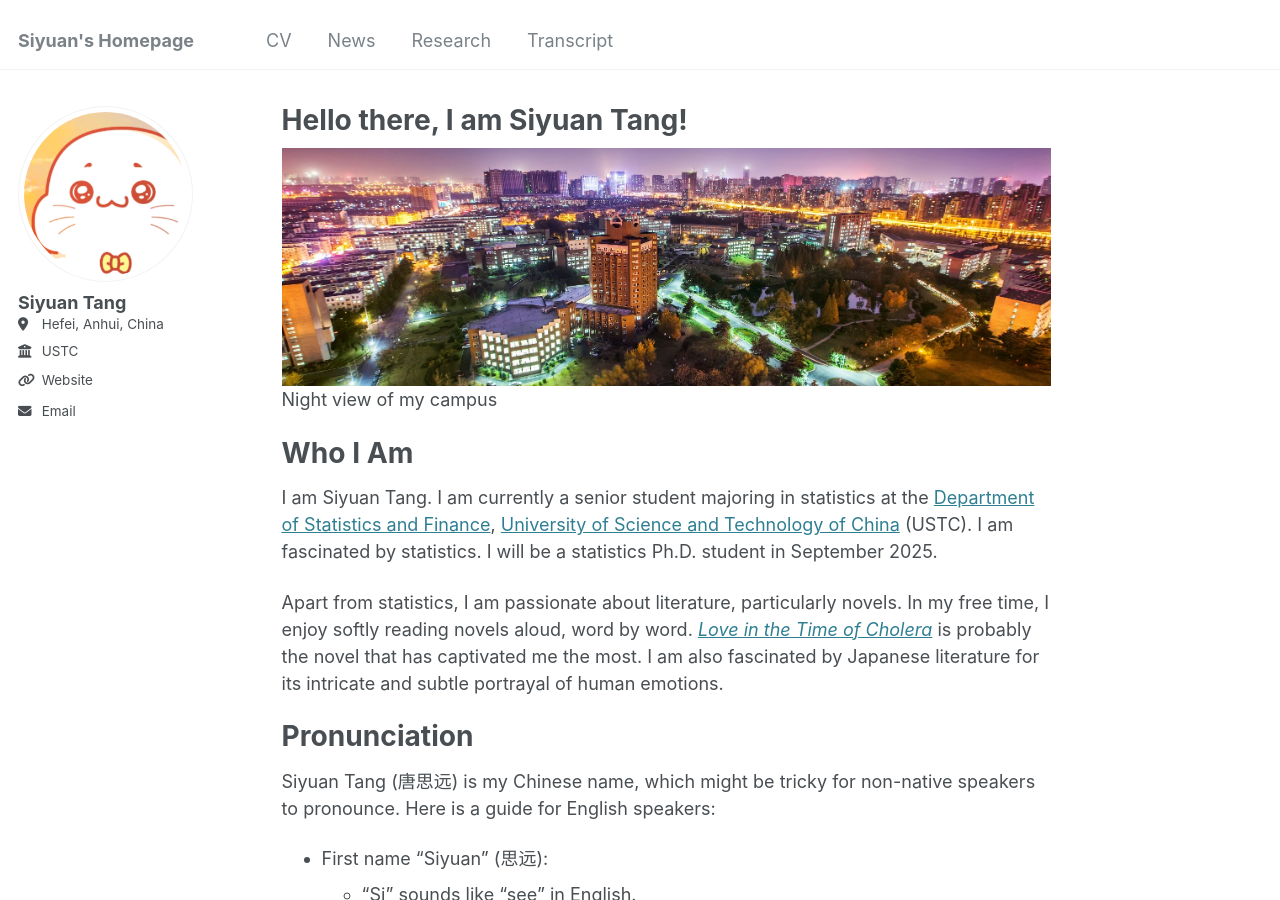
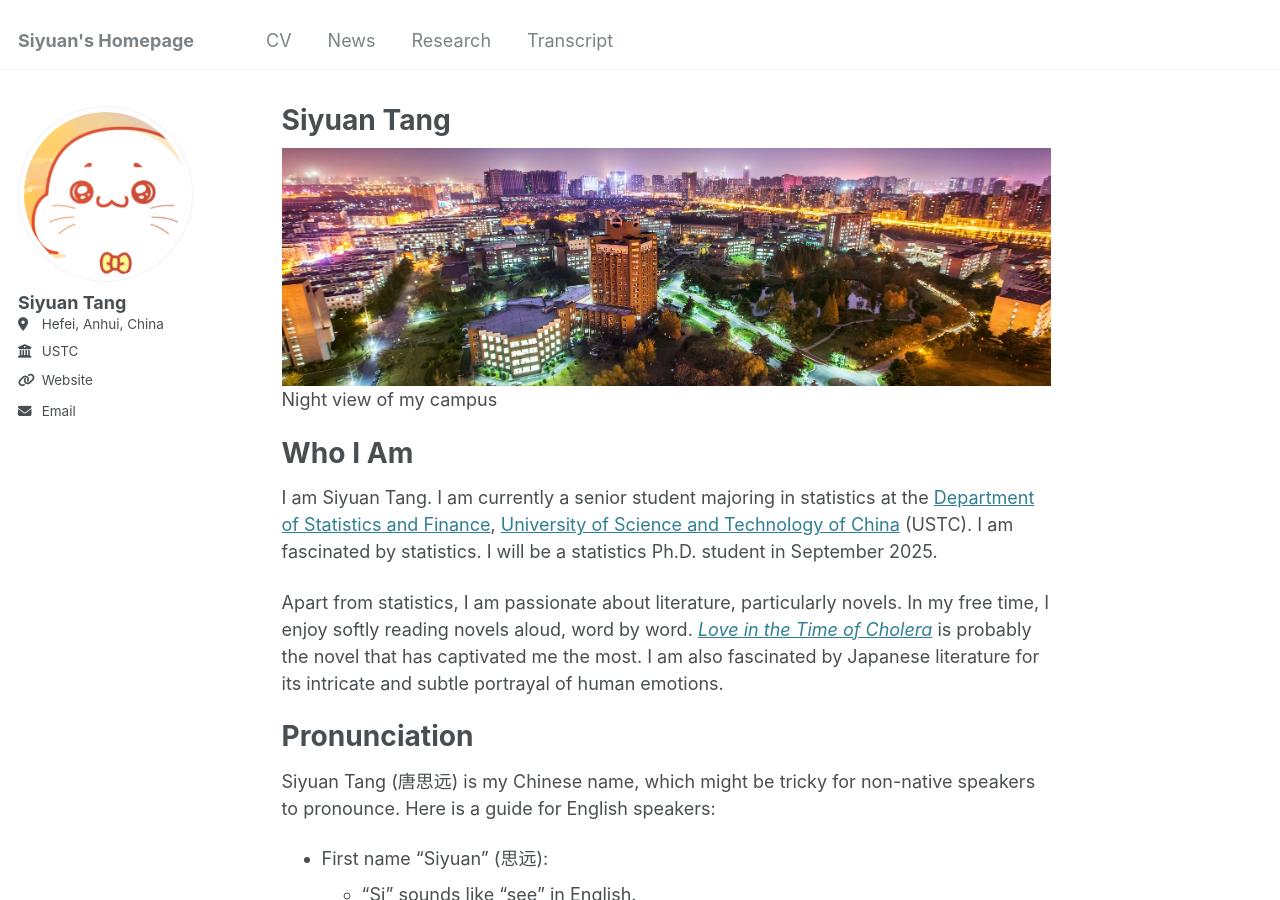
Before and after one commit to jacktangsy/jacktangsy.github.io, a Jekyll site: the page built from _pages/about.md, in a window 1280 px wide and 900 px high. Built offline with Jekyll 4.4.1, drawn with Linux system fonts in a browser that asks for light colours.

Commit message:
Update about.md

```diff
--- a/_pages/about.md
+++ b/_pages/about.md
@@ -1,6 +1,6 @@
 ---
 permalink: /
-title: "Hello there, I am Siyuan Tang!"
+title: "Siyuan Tang"
 author_profile: true
 redirect_from:
   - /about/
```
